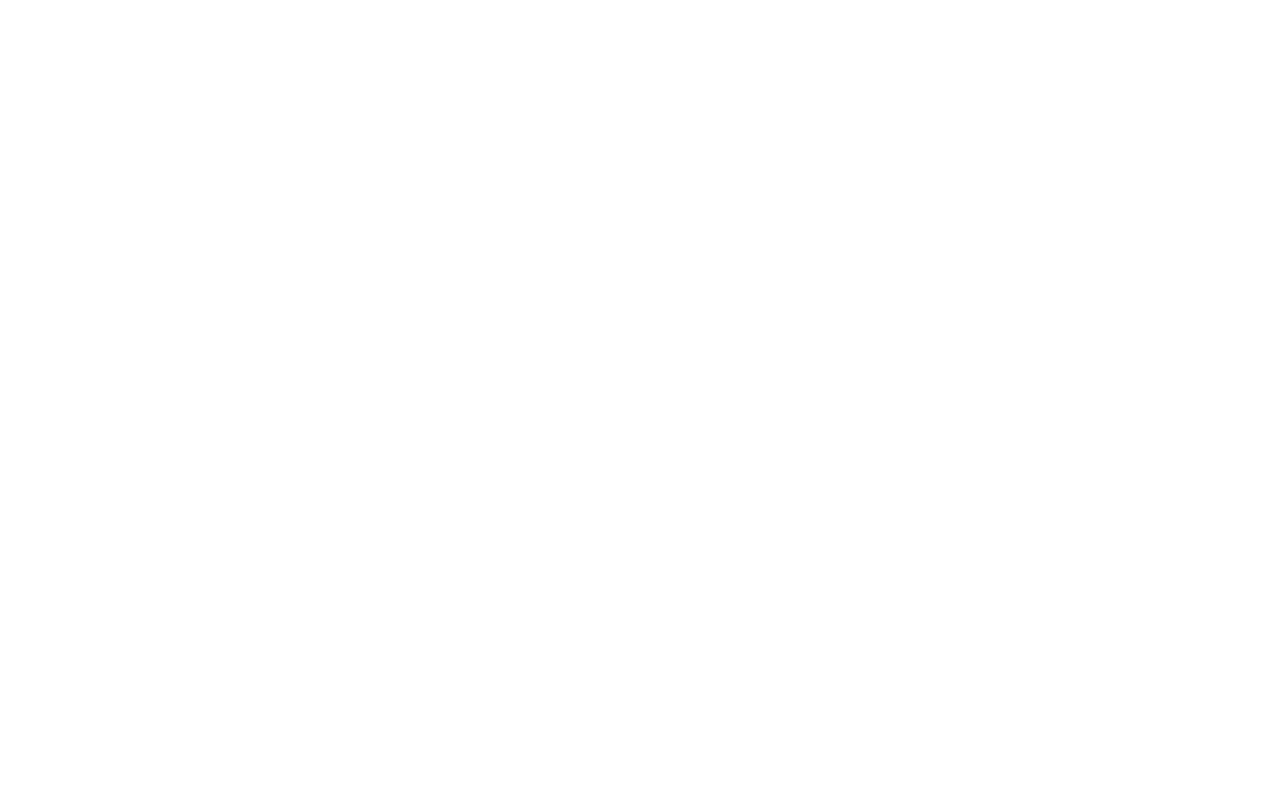
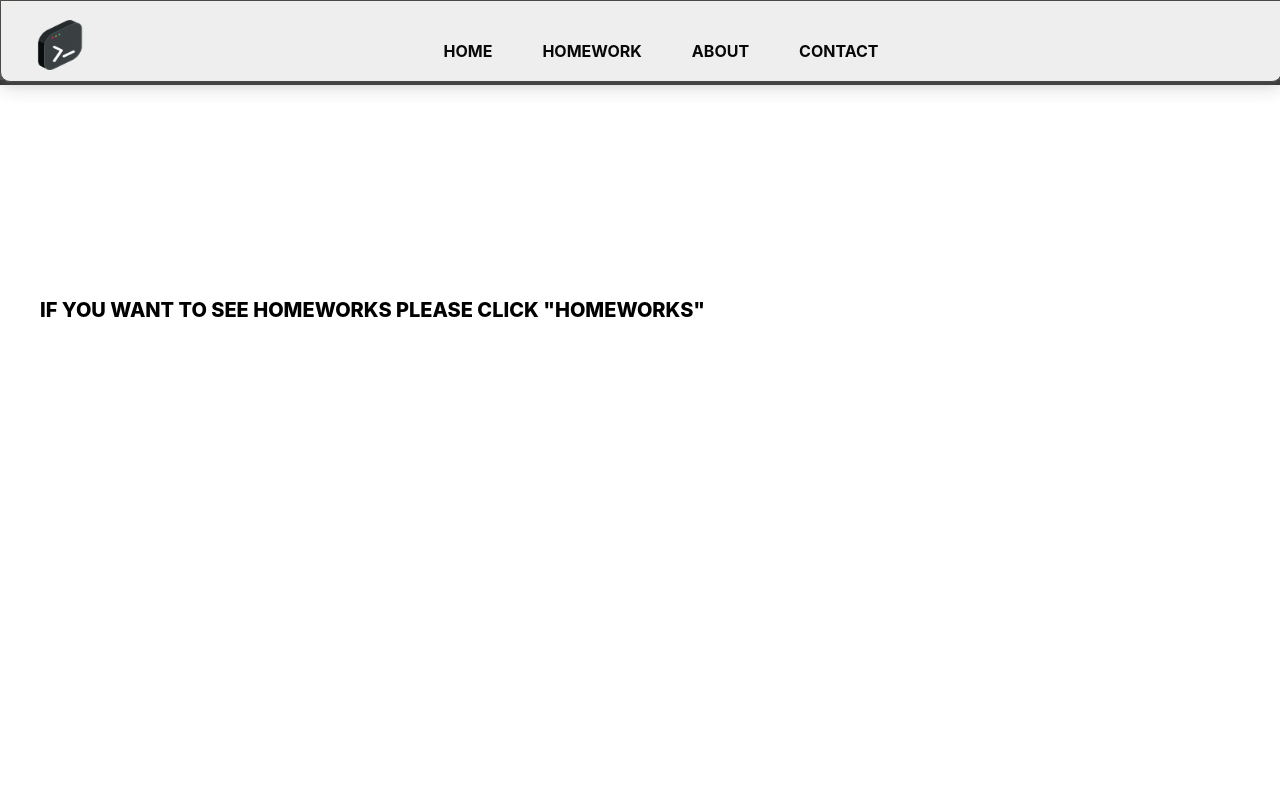
Before and after one commit to nikaabashidze/skillwillHomeworks, a React (Create React App) app: page / in a window 1280 px wide. Before the commit this address had no page. Shown: the top 800 px of the page. Built offline with nearby package versions, Linux system fonts and the light colour scheme.

Commit message:
Update App.jsx

```diff
--- a/src/App.jsx
+++ b/src/App.jsx
@@ -11,7 +11,7 @@
 function App() {
   return (
     <Routes>
-      <Route path="/skillwillHomeworks/" element={<Home />} />
+      <Route path="/" element={<Home />} />
       <Route path="/about" element={<About />} />
       <Route path="/services" element={<Services />} />
       <Route path="/contact" element={<Contact />} />
```
